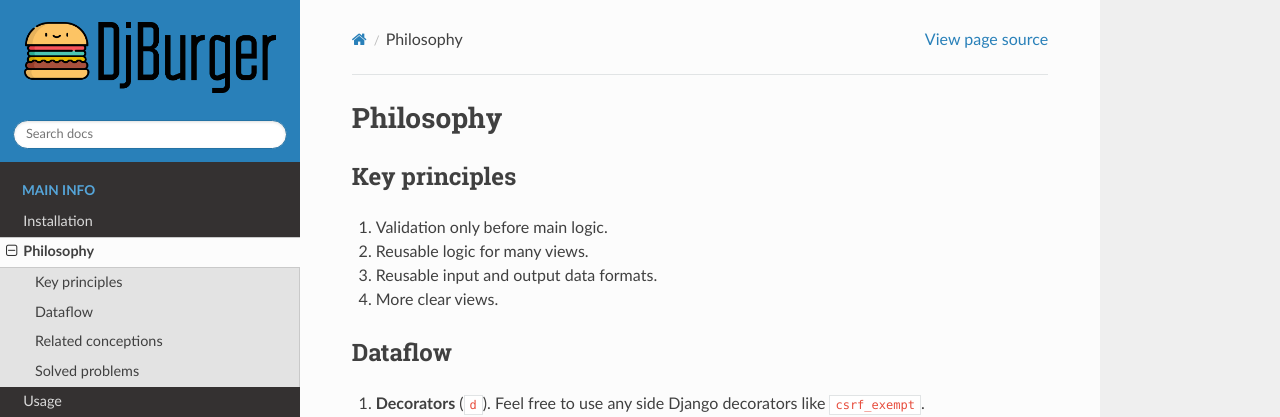
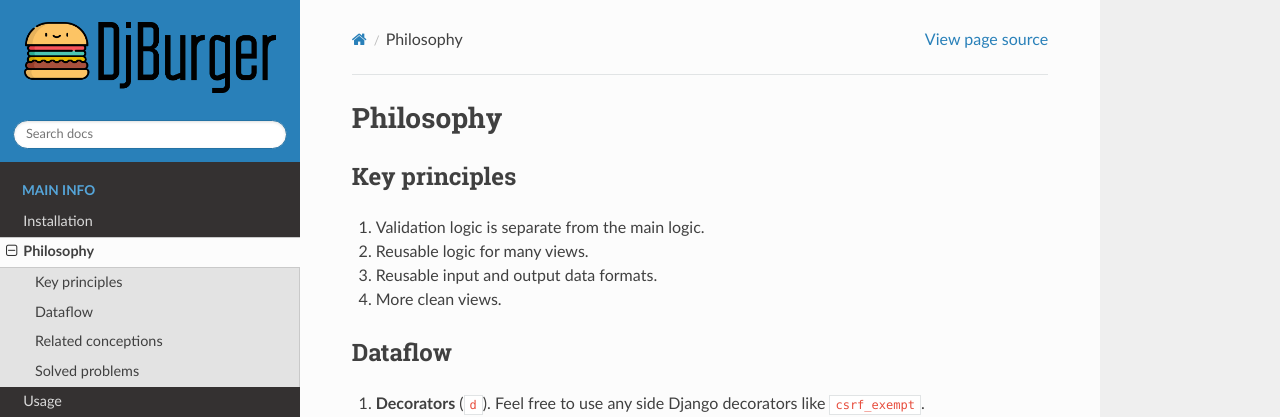
Before and after one commit to orsinium-archive/djburger, a Sphinx documentation site: the page built from wiki/source/philosophy.md, in a window 1280 px wide and 900 px high. Shown: the top 417 px of the window. Built offline with Sphinx 7.4.7 and the Read the Docs theme 2.0.0, drawn with Linux system fonts in a browser that asks for light colours.

```diff
--- a/wiki/source/philosophy.md
+++ b/wiki/source/philosophy.md
@@ -3,10 +3,10 @@
 
 ## Key principles
 
-1. Validation only before main logic.
+1. Validation logic is separate from the main logic.
 2. Reusable logic for many views.
 3. Reusable input and output data formats.
-4. More clear views.
+4. More clean views.
 
 
 ## Dataflow
```
Also changed, not shown: README.md (+15 -6 lines).
